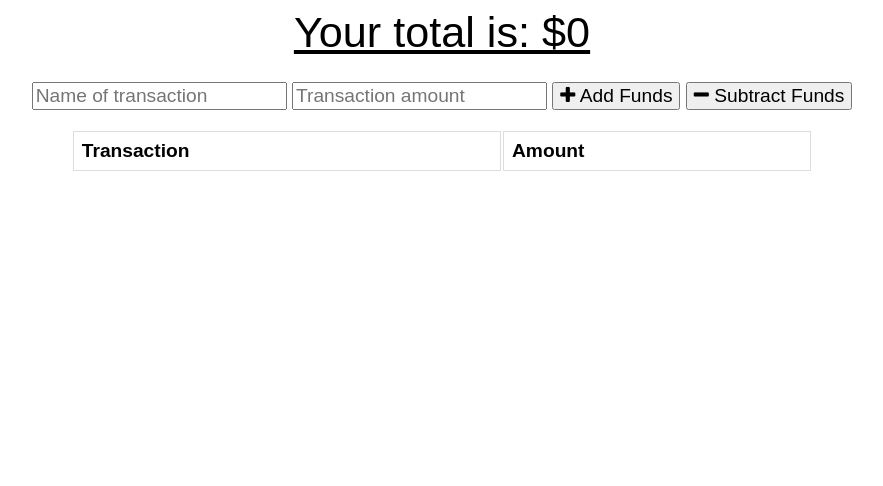
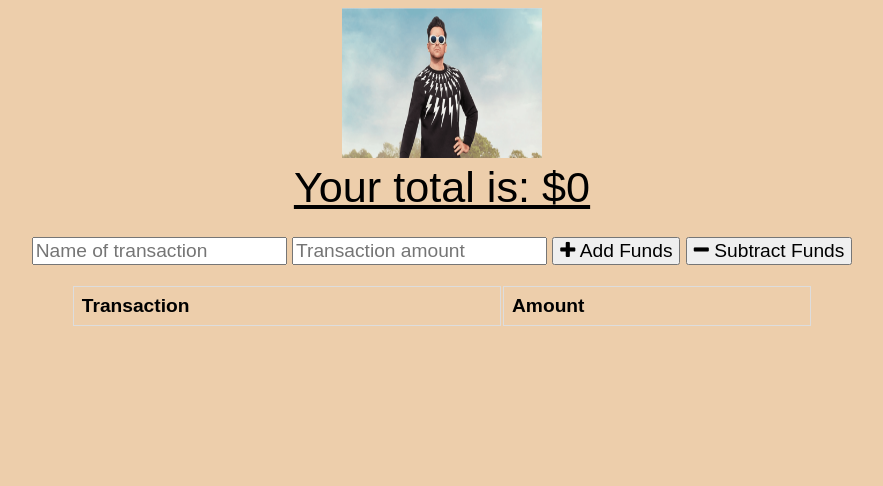
Before and after one commit to stefanieklogan/Homework18Budget, a website: page public/index.html in a window 1280 px wide. Shown: the whole page, without its empty margins (198-1081 px from the left). Drawn offline with nearby package versions, Linux system fonts and the light colour scheme; no server answers.

Commit message:
style updates

```diff
--- a/public/index.html
+++ b/public/index.html
@@ -13,8 +13,14 @@
 
   <title>Budget Tracker</title>
 </head>
+<style>
+  body {
+    background-color: #EDCEAB
+  }
+</style>
 <body>
   <div class="wrapper">
+    <img src="images/davidRose.png" alt="David Rose" width="200" height="150">
     <div class="total">
       <div class="total">Your total is: $<span id="total">0</span></div>
     </div>
```
Also changed, not shown: README.md, public/images/davidRose.png (added), public/images/homepage.JPG (added).
